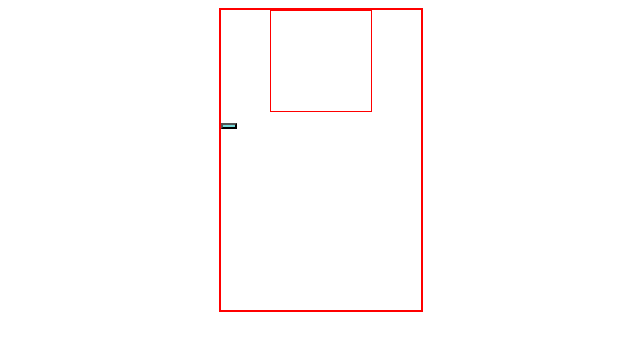
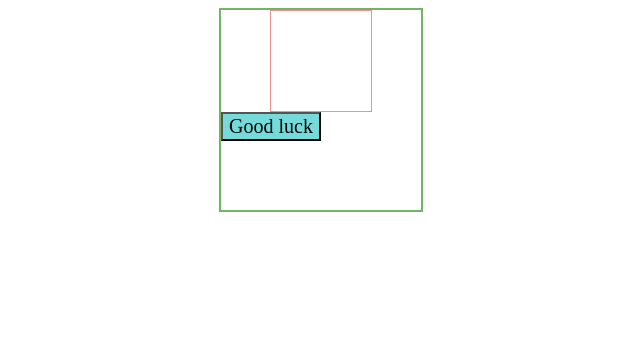
Before and after one commit to IrinaLeston/Dado, a website: page src/index.html in a window 1280 px wide. Shown: the whole page, without its empty margins (319-959 px from the left). Drawn offline with Linux system fonts and the light colour scheme.

Commit message:
color test

```diff
--- a/package.json
+++ b/package.json
@@ -1,4 +1,4 @@
-{
+branchnpm{
   "name": "Dado",
   "version": "1.0.0",
   "description": "Readme",
--- a/src/css/index.css
+++ b/src/css/index.css
@@ -2,16 +2,18 @@
   width: 100px;
   height: 100px;
   margin: auto;
-  border: 1px solid red;
+  border: 1px solid rgb(236, 146, 146);
 }
 
 #container {
   width: 200px;
-  height: 300px;
+  height: 200px;
   margin: auto;
-  border: 2px solid red;
+  border: 2px solid rgb(115, 179, 100);
 }
 
 #button {
+  font-family: Montserrat;
+  font-size: 20px;
   background-color: rgb(117, 218, 218);
 }
--- a/src/index.html
+++ b/src/index.html
@@ -13,7 +13,7 @@
     <div id="dice">
 
     </div>
-  <button id="button"></button>
+  <button id="button">Good luck</button>
   </div>
 </body>
 </html>
```
